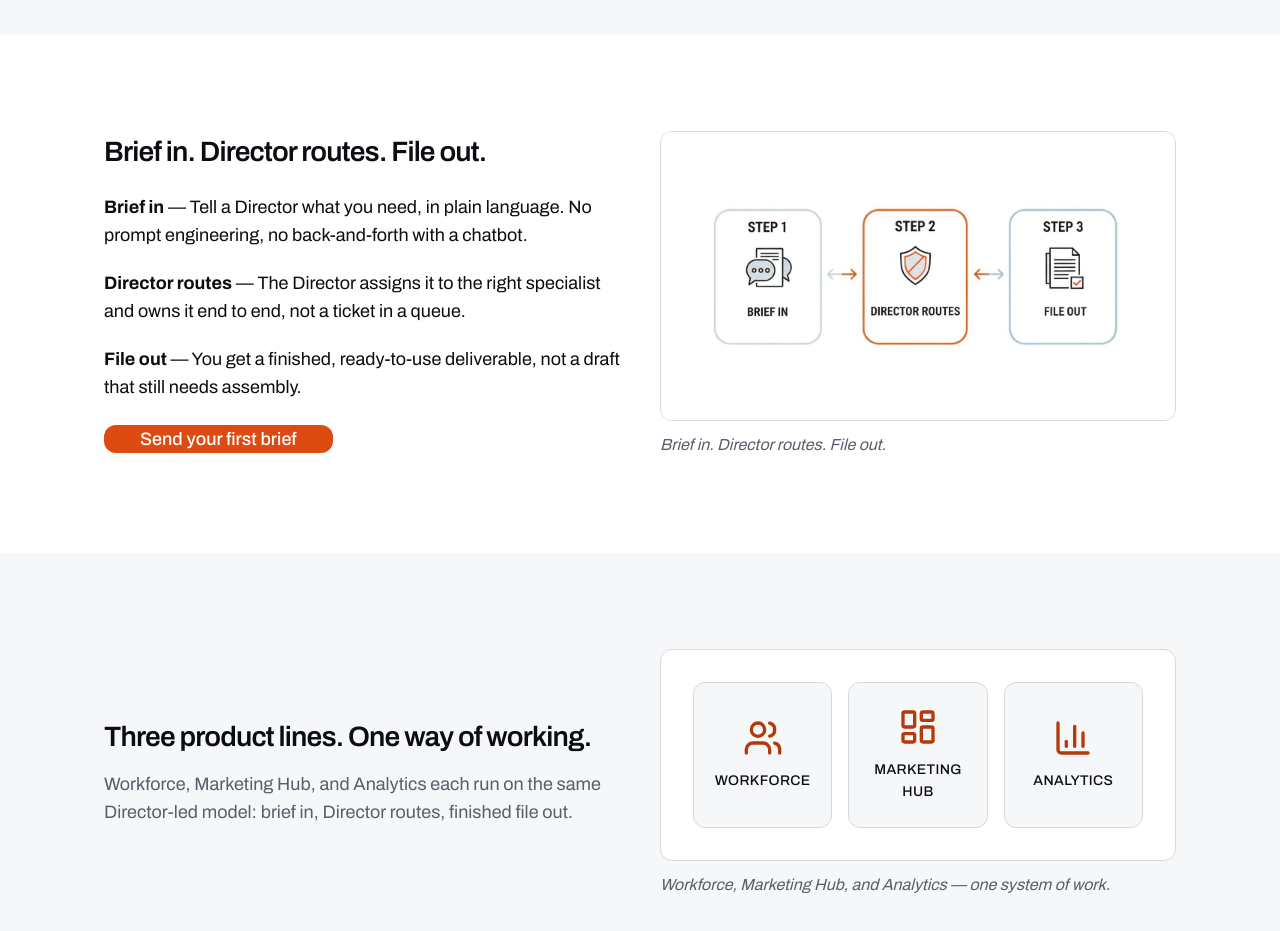
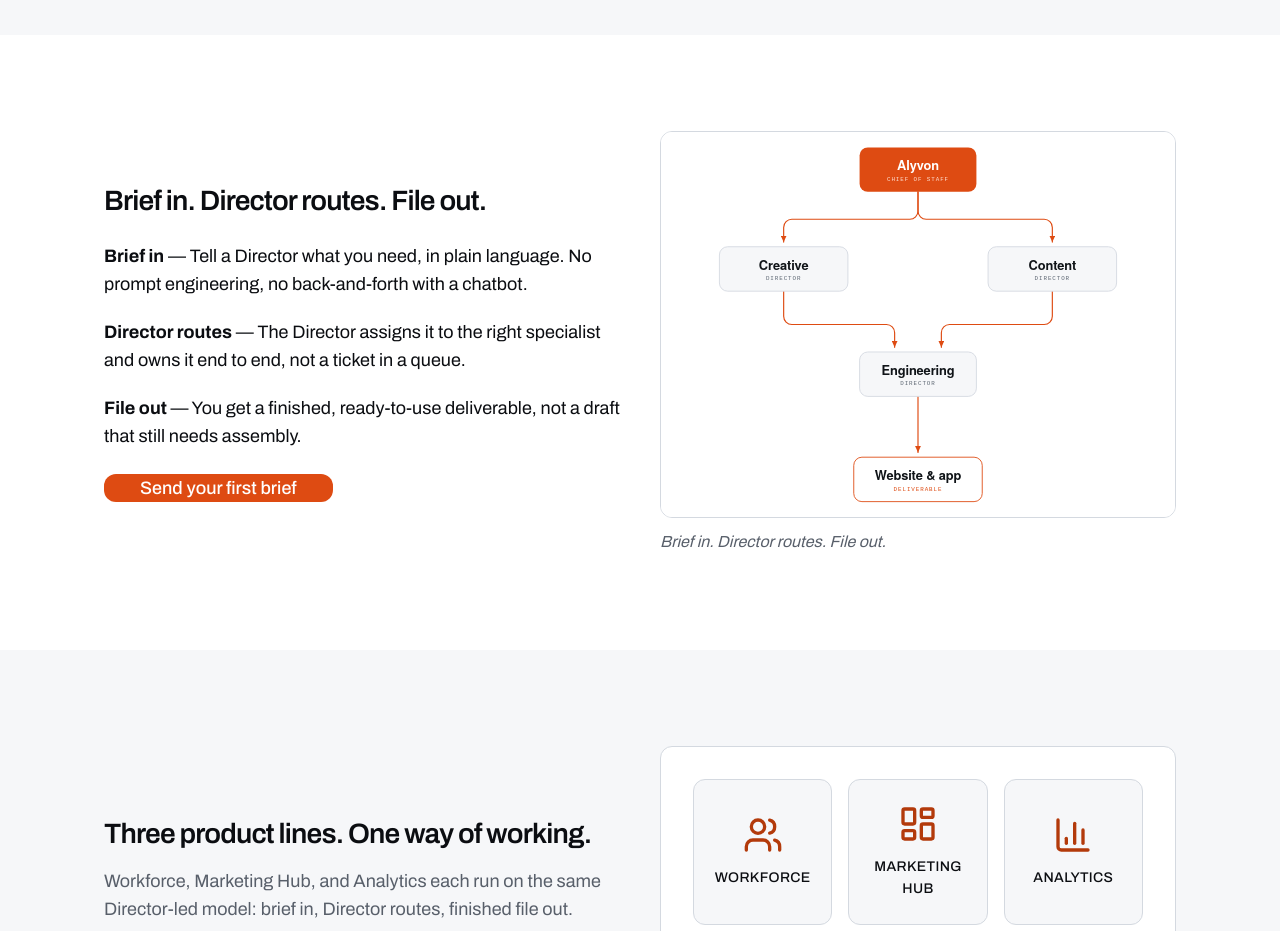
Before and after one commit to alyvonai/alyvon-marketing-site, a Next.js app: page / in a window 1280 px wide. Shown: the part 1060-1991 px from the top of the page. Built offline with nearby package versions, Linux system fonts and the light colour scheme.

Commit message:
Point how-it-works section at the new SVG diagram with matching aspect ratio

```diff
--- a/app/page.tsx
+++ b/app/page.tsx
@@ -152,9 +152,9 @@ export default function Home() {
         <div className="grid gap-10 lg:grid-cols-2 lg:items-center">
           <div className="flex flex-col gap-3 lg:order-2">
             <MediaFrame
-              src="/images/homepage/how-it-works-3-step.jpg"
+              src="/images/homepage/how-it-works-3-step.svg"
               alt="Three-step diagram: brief in, Director routes, file out"
-              aspect="16:9"
+              aspect="4:3"
               sizes="(min-width: 1024px) 560px, 100vw"
             />
             <IllustrativeCaption>Brief in. Director routes. File out.</IllustrativeCaption>
```
